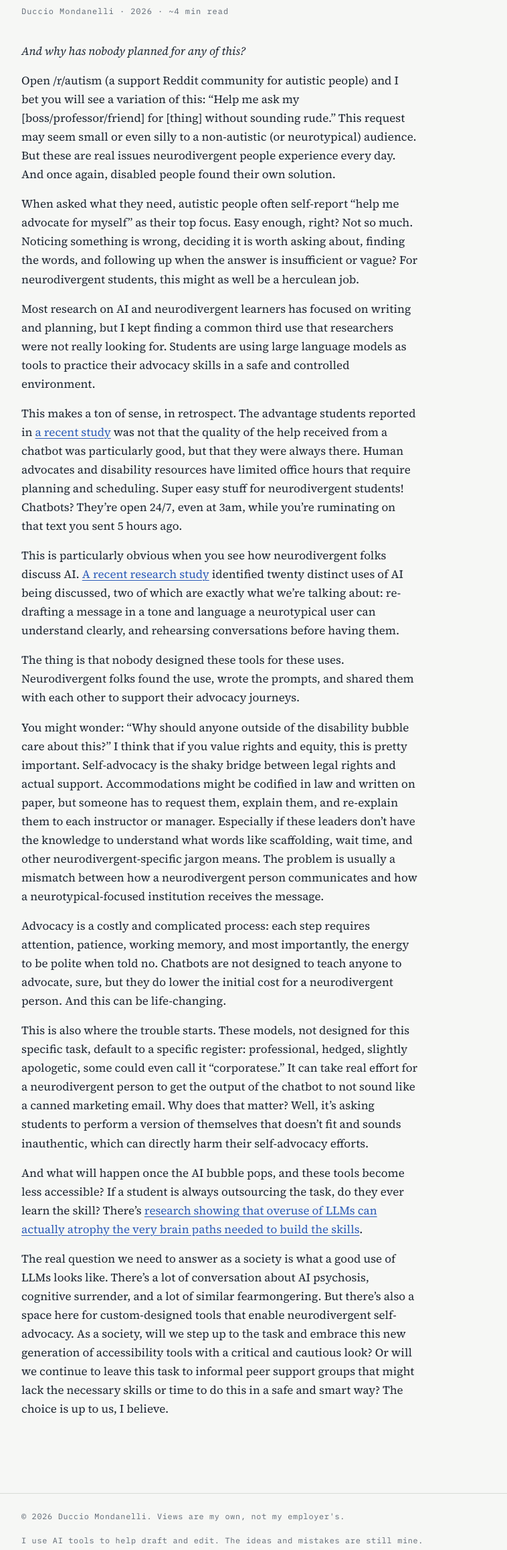
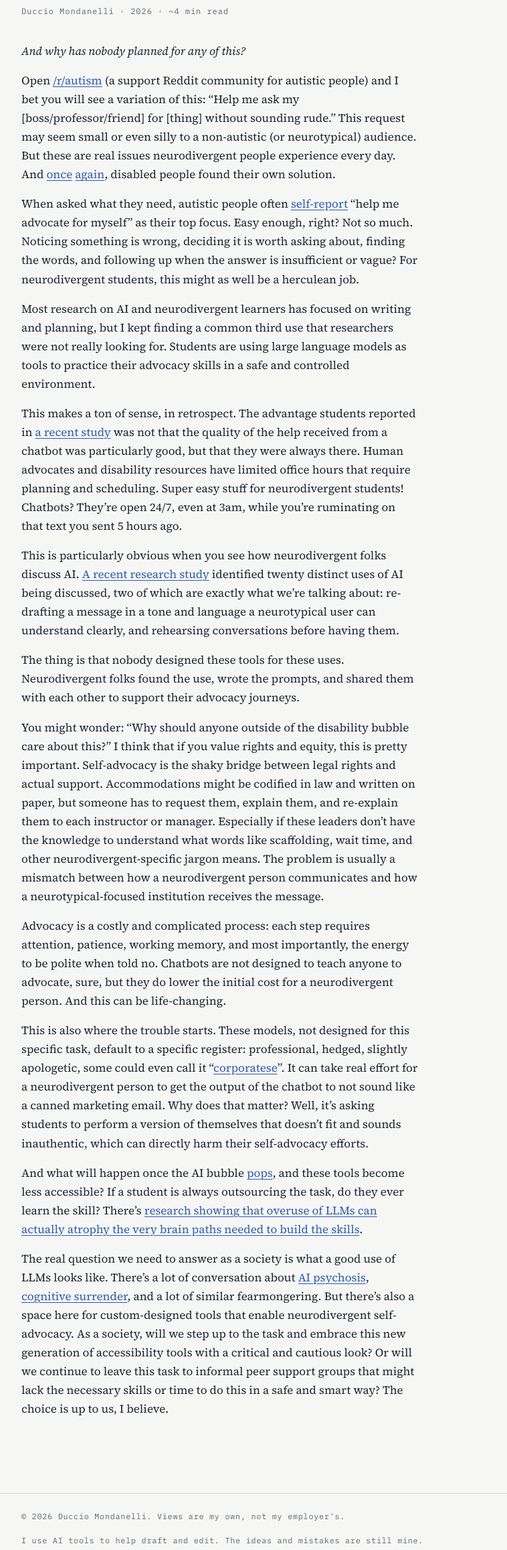
Before and after one commit to Dukko/duccio-site, a plain HTML site: page writing/what-are-neurodivergent-people-doing-with-ai.html in a window 1280 px wide. Shown: the part 233-2547 px from the top of the page at 67% size, without its empty margins (260-1018 px from the left). Drawn offline with Linux system fonts and the light colour scheme.

Commit message:
Copy all links from Google Doc source into neurodivergent AI essay

```diff
--- a/feed.xml
+++ b/feed.xml
@@ -6,7 +6,7 @@
     <atom:link href="https://whois.ducciomondanelli.com/feed.xml" rel="self" type="application/rss+xml"/>
     <description>Case studies and field notes on the operational side of teacher apprenticeship programs, special education licensure, and program systems design.</description>
     <language>en-us</language>
-    <lastBuildDate>Sat, 14 Nov 2026 01:41:00 GMT</lastBuildDate>
+    <lastBuildDate>Sat, 14 Nov 2026 01:43:49 GMT</lastBuildDate>
     <item>
       <title>What Are Neurodivergent People Doing with AI?</title>
       <link>https://whois.ducciomondanelli.com/writing/what-are-neurodivergent-people-doing-with-ai.html</link>
--- a/writing/what-are-neurodivergent-people-doing-with-ai.html
+++ b/writing/what-are-neurodivergent-people-doing-with-ai.html
@@ -35,16 +35,16 @@
       <p><em>And why has nobody planned for any of this?</em></p>
 
       <p>
-        Open /r/autism (a support Reddit community for autistic people) and I bet
+        Open <a class="inline" href="https://www.reddit.com/r/autism/">/r/autism</a> (a support Reddit community for autistic people) and I bet
         you will see a variation of this: &ldquo;Help me ask my
         [boss/professor/friend] for [thing] without sounding rude.&rdquo; This
         request may seem small or even silly to a non-autistic (or neurotypical)
         audience. But these are real issues neurodivergent people experience every
-        day. And once again, disabled people found their own solution.
+        day. And <a class="inline" href="https://www.cpwd.org/history1">once</a> <a class="inline" href="https://mn.gov/mnddc//parallels/7a.html">again</a>, disabled people found their own solution.
       </p>
 
       <p>
-        When asked what they need, autistic people often self-report &ldquo;help
+        When asked what they need, autistic people often <a class="inline" href="https://autisticadvocacy.org/wp-content/uploads/2016/06/Autistic-Access-Needs-Notes-on-Accessibility.pdf">self-report</a> &ldquo;help
         me advocate for myself&rdquo; as their top focus. Easy enough, right? Not
         so much. Noticing something is wrong, deciding it is worth asking about,
         finding the words, and following up when the answer is insufficient or
@@ -60,7 +60,7 @@
 
       <p>
         This makes a ton of sense, in retrospect. The advantage students reported
-        in <a class="inline" href="https://doi.org/10.1145/3706598.3714121">a recent study</a> was not that the quality of the help received from a
+        in <a class="inline" href="https://dl.acm.org/doi/10.1145/3706598.3714121">a recent study</a> was not that the quality of the help received from a
         chatbot was particularly good, but that they were always there. Human
         advocates and disability resources have limited office hours that require
         planning and scheduling. Super easy stuff for neurodivergent students!
@@ -70,7 +70,7 @@
 
       <p>
         This is particularly obvious when you see how neurodivergent folks discuss
-        AI. <a class="inline" href="https://doi.org/10.1145/3701194">A recent research study</a> identified twenty distinct uses of AI being
+        AI. <a class="inline" href="https://ijcsb.com/index.php/ijcsb/article/view/58">A recent research study</a> identified twenty distinct uses of AI being
         discussed, two of which are exactly what we&rsquo;re talking about:
         re-drafting a message in a tone and language a neurotypical user can
         understand clearly, and rehearsing conversations before having them.
@@ -107,7 +107,7 @@
       <p>
         This is also where the trouble starts. These models, not designed for this
         specific task, default to a specific register: professional, hedged,
-        slightly apologetic, some could even call it &ldquo;corporatese.&rdquo;
+        slightly apologetic, some could even call it &ldquo;<a class="inline" href="https://www.forbes.com/sites/bryanrobinson/2026/04/03/ai-personality-shift-why-workers-are-starting-to-sound-like-ai/">corporatese</a>&rdquo;.
         It can take real effort for a neurodivergent person to get the output of
         the chatbot to not sound like a canned marketing email. Why does that
         matter? Well, it&rsquo;s asking students to perform a version of
@@ -116,16 +116,16 @@
       </p>
 
       <p>
-        And what will happen once the AI bubble pops, and these tools become less
+        And what will happen once the AI bubble <a class="inline" href="https://www.wsj.com/tech/ai/ai-agent-users-compute-costs-41a5db30">pops</a>, and these tools become less
         accessible? If a student is always outsourcing the task, do they ever
-        learn the skill? There&rsquo;s <a class="inline" href="https://arxiv.org/abs/2506.08872">research showing that overuse of LLMs can
+        learn the skill? There&rsquo;s <a class="inline" href="https://journals.sagepub.com/doi/10.1177/07319487261439132">research showing that overuse of LLMs can
         actually atrophy the very brain paths needed to build the skills</a>.
       </p>
 
       <p>
         The real question we need to answer as a society is what a good use of
-        LLMs looks like. There&rsquo;s a lot of conversation about AI psychosis,
-        cognitive surrender, and a lot of similar fearmongering. But there&rsquo;s
+        LLMs looks like. There&rsquo;s a lot of conversation about <a class="inline" href="https://www.apa.org/monitor/2026/09/ai-psychosis">AI psychosis</a>,
+        <a class="inline" href="https://papers.ssrn.com/sol3/papers.cfm?abstract_id=6097646">cognitive surrender</a>, and a lot of similar fearmongering. But there&rsquo;s
         also a space here for custom-designed tools that enable neurodivergent
         self-advocacy. As a society, will we step up to the task and embrace this
         new generation of accessibility tools with a critical and cautious look?
```
